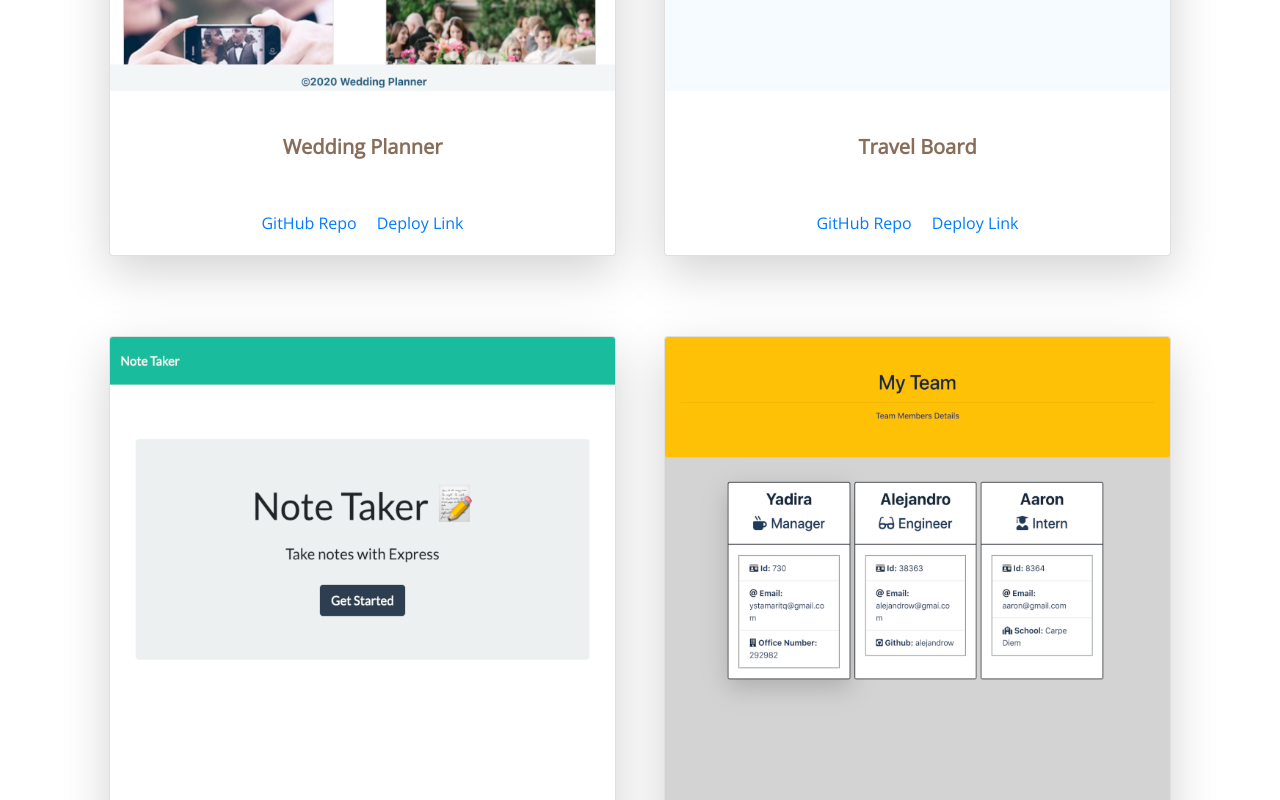
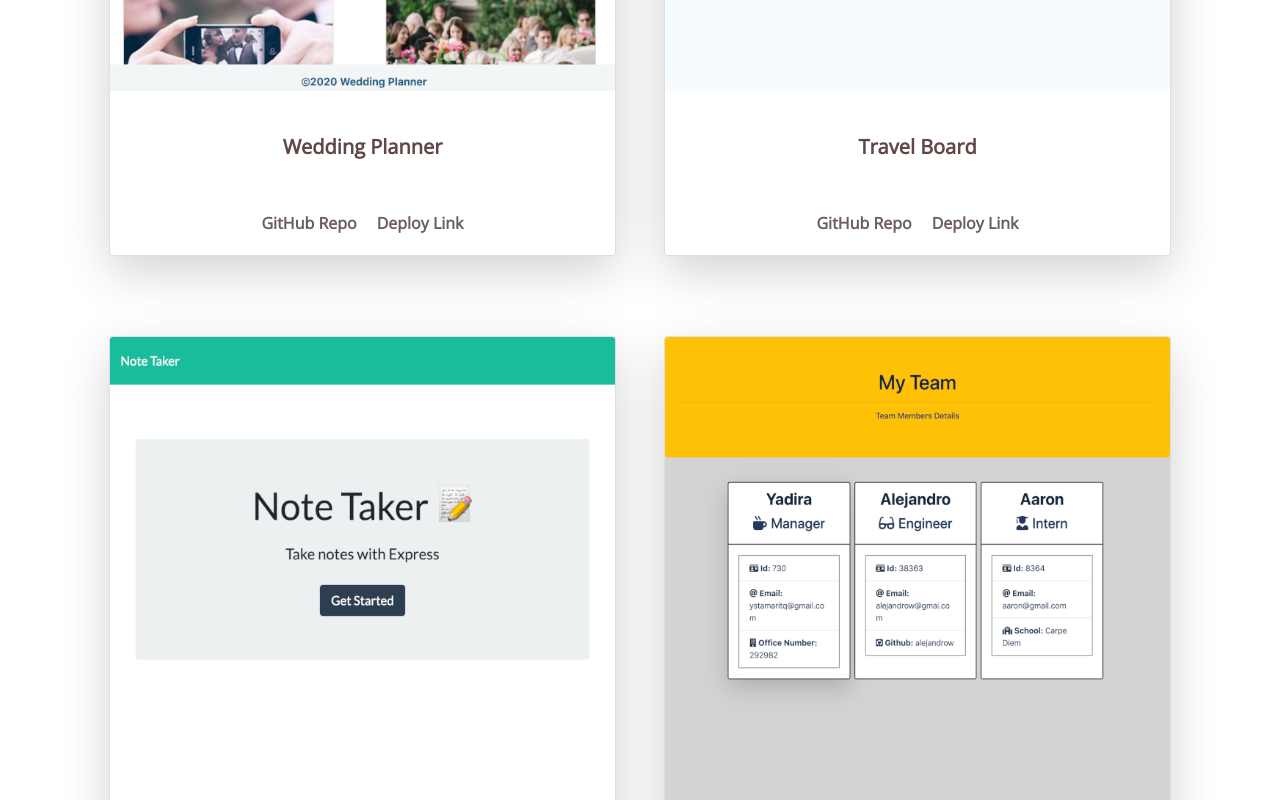
Before and after one commit to ystamaritq/react-portfolio, a React (Create React App) app: page / in a window 1280 px wide. Shown: the part 2800-3600 px from the top of the page. Built offline with nearby package versions, Linux system fonts and the light colour scheme.

Commit message:
added links hover color

```diff
--- a/src/App.css
+++ b/src/App.css
@@ -122,14 +122,23 @@ nav .link:hover {
 }
 
 .project-title-card {
-	color: #886e5a;
+	color: #604646;
 	font-weight: bold;
 	margin-top: 1.2em;
 }
 
+.proj-link {
+	color: #6c5e5e;
+	font-weight: bold;
+}
+
+.proj-link:hover {
+	color: brown;
+}
+
 .project-title-card:hover {
 	opacity: 80%;
-	color: #371919;
+	color: #521414;
 }
 
 .work {
--- a/src/components/project.js
+++ b/src/components/project.js
@@ -15,10 +15,14 @@ const Project = (props) => {
 							</Card.Title>
 						</Card.Body>
 						<Card.Body>
-							<Card.Link href={props.url} target="_blank">
+							<Card.Link href={props.url} target="_blank" className="proj-link">
 								{props.service}
 							</Card.Link>
-							<Card.Link href={props.urldeploy} target="_blank">
+							<Card.Link
+								href={props.urldeploy}
+								target="_blank"
+								className="proj-link"
+							>
 								{props.deploy}
 							</Card.Link>
 						</Card.Body>
```
